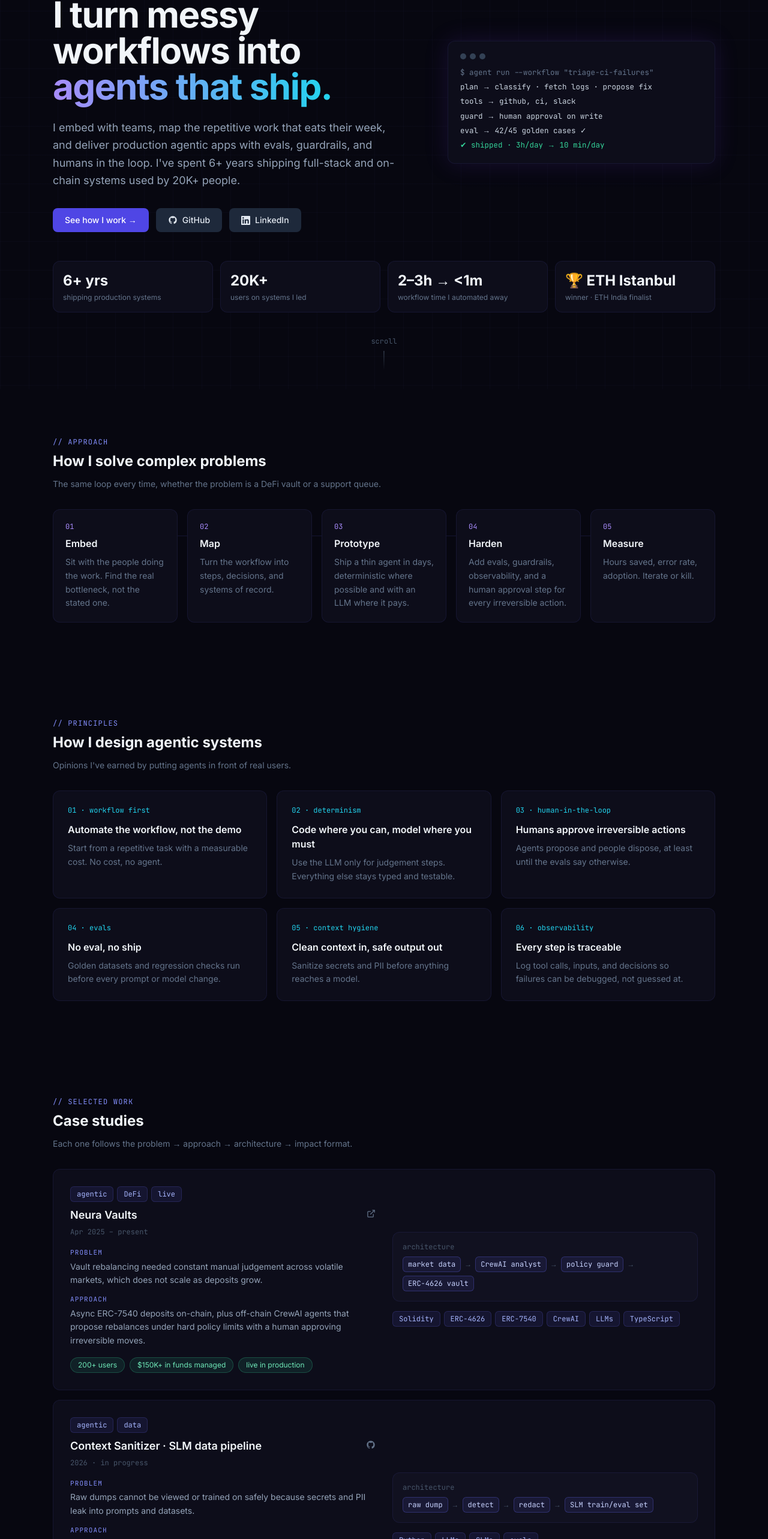
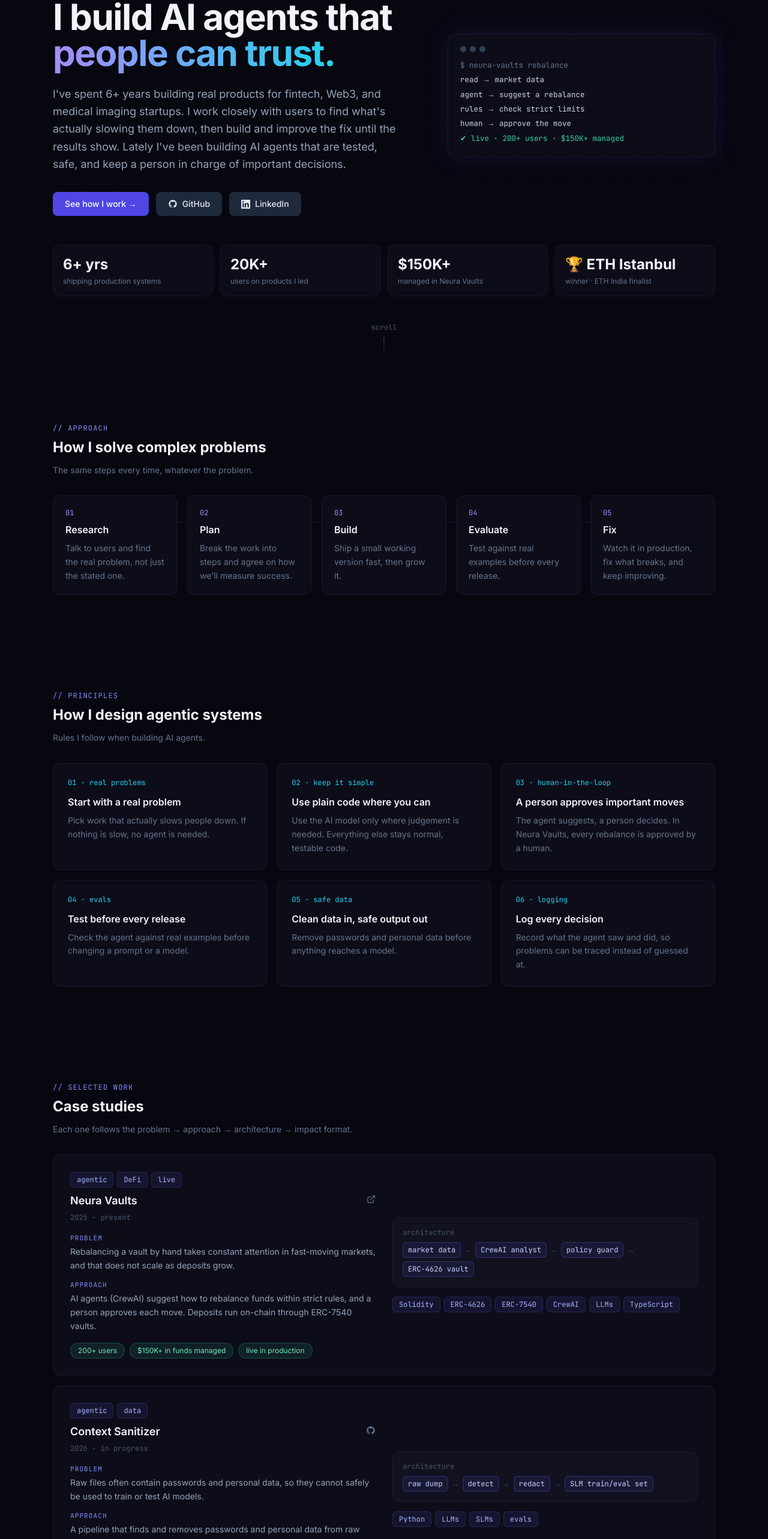
Before and after one commit to AamirAlam/portfolio-app, a Next.js app: page / in a window 1280 px wide. Shown: the part 174-2740 px from the top of the page at 60% size. Built offline with nearby package versions, Linux system fonts and the light colour scheme; no server answers.

Commit message:
Align portfolio copy with resume

```diff
--- a/components/Approach.tsx
+++ b/components/Approach.tsx
@@ -11,7 +11,7 @@
       <SectionHeader
         label="approach"
         title="How I solve complex problems"
-        sub="The same loop every time, whether the problem is a DeFi vault or a support queue."
+        sub="The same steps every time, whatever the problem."
       />
 
       <div className="relative grid gap-4 lg:grid-cols-5">
--- a/components/Principles.tsx
+++ b/components/Principles.tsx
@@ -11,7 +11,7 @@
       <SectionHeader
         label="principles"
         title="How I design agentic systems"
-        sub="Opinions I've earned by putting agents in front of real users."
+        sub="Rules I follow when building AI agents."
       />
 
       <div className="grid md:grid-cols-2 lg:grid-cols-3 gap-4">
--- a/content/approach.ts
+++ b/content/approach.ts
@@ -4,31 +4,31 @@
   body: string
 }
 
-// TODO(copy): the problem-solving loop — Embed · Map · Prototype · Harden · Measure.
+// The problem-solving loop — Research · Plan · Build · Evaluate · Fix.
 export const approach: ApproachStep[] = [
   {
-    id: 'embed',
-    title: 'Embed',
-    body: 'Sit with the people doing the work. Find the real bottleneck, not the stated one.',
+    id: 'research',
+    title: 'Research',
+    body: 'Talk to users and find the real problem, not just the stated one.',
   },
   {
-    id: 'map',
-    title: 'Map',
-    body: 'Turn the workflow into steps, decisions, and systems of record.',
+    id: 'plan',
+    title: 'Plan',
+    body: "Break the work into steps and agree on how we'll measure success.",
   },
   {
-    id: 'prototype',
-    title: 'Prototype',
-    body: 'Ship a thin agent in days, deterministic where possible and with an LLM where it pays.',
+    id: 'build',
+    title: 'Build',
+    body: 'Ship a small working version fast, then grow it.',
   },
   {
-    id: 'harden',
-    title: 'Harden',
-    body: 'Add evals, guardrails, observability, and a human approval step for every irreversible action.',
+    id: 'evaluate',
+    title: 'Evaluate',
+    body: 'Test against real examples before every release.',
   },
   {
-    id: 'measure',
-    title: 'Measure',
-    body: 'Hours saved, error rate, adoption. Iterate or kill.',
+    id: 'fix',
+    title: 'Fix',
+    body: 'Watch it in production, fix what breaks, and keep improving.',
   },
 ]
--- a/content/caseStudies.ts
+++ b/content/caseStudies.ts
@@ -15,12 +15,12 @@
   {
     slug: 'neura-vaults',
     name: 'Neura Vaults',
-    period: 'Apr 2025 – present',
+    period: '2025 – present',
     kind: ['agentic', 'DeFi', 'live'],
     problem:
-      'Vault rebalancing needed constant manual judgement across volatile markets, which does not scale as deposits grow.',
+      'Rebalancing a vault by hand takes constant attention in fast-moving markets, and that does not scale as deposits grow.',
     approach:
-      'Async ERC-7540 deposits on-chain, plus off-chain CrewAI agents that propose rebalances under hard policy limits with a human approving irreversible moves.',
+      'AI agents (CrewAI) suggest how to rebalance funds within strict rules, and a person approves each move. Deposits run on-chain through ERC-7540 vaults.',
     architecture: [
       'market data',
       'CrewAI analyst',
@@ -33,15 +33,15 @@
   },
   {
     slug: 'context-sanitizer',
-    name: 'Context Sanitizer · SLM data pipeline',
+    name: 'Context Sanitizer',
     period: '2026 · in progress',
     kind: ['agentic', 'data'],
     problem:
-      'Raw dumps cannot be viewed or trained on safely because secrets and PII leak into prompts and datasets.',
+      'Raw files often contain passwords and personal data, so they cannot safely be used to train or test AI models.',
     approach:
-      'A deterministic detect-then-redact pipeline sanitizes raw inputs before anything reaches a model. The first POC is live; work now is preparing training and test data for small-language-model training and evaluation.',
+      'A pipeline that finds and removes passwords and personal data from raw files, so the cleaned data can be used to train and test small AI models.',
     architecture: ['raw dump', 'detect', 'redact', 'SLM train/eval set'],
-    impact: ['First POC shipped', 'Building SLM train & eval datasets'],
+    impact: ['First version working', 'Preparing train & test data for small models'],
     stack: ['Python', 'LLMs', 'SLMs', 'evals'],
     links: { repo: 'https://github.com/AamirAlam/context-sanitizer' },
   },
@@ -51,12 +51,26 @@
     period: '2026 · in progress',
     kind: ['agentic', 'safety'],
     problem:
-      'LinkedIn job DMs and recruiter emails are a common vector for scams, and vetting each one by hand is slow and error-prone.',
+      'Fake recruiter messages and job posts are common on LinkedIn, and checking each one by hand is slow and easy to get wrong.',
     approach:
-      'An agent reads an incoming LinkedIn job message or email, reviews the job description and sender signals, and flags likely scams with its reasoning, keeping a human in the loop on the final call.',
+      'An AI agent reads recruiter messages and job posts and warns you about likely scams, explaining why. You make the final call.',
     architecture: ['job DM / email', 'agent review', 'risk signals', 'scam verdict'],
     impact: ['In active development'],
     stack: ['TypeScript', 'LLMs', 'agents', 'evals'],
     links: { repo: 'https://github.com/AamirAlam/LinkedInJobScamAgent' },
   },
+  {
+    slug: 'caliber',
+    name: 'Caliber',
+    period: '2026',
+    kind: ['agentic', 'treasury'],
+    problem:
+      'Letting AI agents manage funds is risky unless every action stays inside clear limits and can be reviewed later.',
+    approach:
+      'AI agents manage funds held as digital assets, but only within clear rules, and every action is logged for review.',
+    architecture: ['treasury funds', 'agent', 'rules check', 'logged action'],
+    impact: ['In development'],
+    stack: ['TypeScript', 'LLMs', 'agents'],
+    links: {},
+  },
 ]
--- a/content/experience.ts
+++ b/content/experience.ts
@@ -9,62 +9,72 @@
   tags: string[]
 }
 
-// Moved verbatim from Experience.tsx.
-// TODO(copy): rewrite bullets with an FDE lean — lead with the workflow that was
-// automated and the hours/errors saved, keep the Web3 context as proof of depth.
+// Matches the resume (FDE-1-b.pdf).
 export const jobs: Job[] = [
+  {
+    company: 'Autonom',
+    role: 'Senior Full Stack Engineer',
+    period: 'Dec 2025 — Present',
+    location: 'Remote',
+    color: 'text-indigo-400',
+    dot: 'bg-indigo-400',
+    bullets: [
+      'Found that liquidations failed when the network was busy because we relied on one provider; added automatic backup providers, cutting failed transactions by 70%',
+      'Building Rust and TypeScript services that read Solana blockchain data and execute trades in under 300ms',
+    ],
+    tags: ['Rust', 'TypeScript', 'Solana', 'DeFi'],
+  },
   {
     company: 'API3',
     role: 'Software Engineer',
-    period: 'Sep 2023 — Present',
+    period: 'Sep 2023 — Sep 2025',
     location: 'Remote',
     color: 'text-violet-400',
     dot: 'bg-violet-400',
     bullets: [
-      'Architected ecosystem platform using Nuxt3 + Nitro to showcase dApps — boosted developer engagement 25% in 3 months',
-      'Automated AAVE V2 & Compound V3 deployments via scripts and pipelines, cutting launch cycles by 30%',
-      'Built liquidation profit analytics scripts for builder bots, improving DeFi strategy accuracy by 20%',
+      'Built analytics that help trading bots spot profitable opportunities, improving accuracy by 20%, and rebuilt the data pipeline to make it 40% faster',
+      'Automated lending-protocol deployments so launches took 30% less time',
+      'Built a platform showcasing partner apps that raised developer engagement by 25%, and mentored two engineers',
     ],
-    tags: ['Nuxt3', 'Nitro', 'DeFi', 'TypeScript'],
+    tags: ['TypeScript', 'Nuxt', 'DeFi', 'Data pipelines'],
   },
   {
     company: 'QuickSwap',
-    role: 'Full Stack Engineer',
+    role: 'Senior Frontend Engineer',
     period: 'Aug 2022 — Sep 2023',
     location: 'Remote',
     color: 'text-cyan-400',
     dot: 'bg-cyan-400',
     bullets: [
-      'Optimized frontend with React Lazy Load and re-render minimization — load times improved 80%',
-      'Achieved 35% application speed boost through targeted React component optimization',
-      'Developed React components for QuickSwap V3, expanding functionality and growing active users 15%',
+      'Found what was slowing down the trading app and fixed it by loading pages only when needed, cutting load time by 80%',
+      'Built key parts of the QuickSwap V3 interface; active users grew by 15%',
     ],
     tags: ['React', 'TypeScript', 'DEX', 'Polygon'],
   },
   {
     company: 'Polkabridge',
-    role: 'Senior Full Stack Developer',
+    role: 'Full Stack Engineer',
     period: 'Jul 2021 — Aug 2022',
     location: 'Remote',
     color: 'text-emerald-400',
     dot: 'bg-emerald-400',
     bullets: [
-      'Led multichain AMM and yield systems for 20K+ users across Polygon, BSC, and Ethereum',
-      'Built P2P platform using MongoDB and Express with reusable React components',
-      'Architected Staking and Launchpad dApps — 200K+ trading volume, 30+ IDOs launched',
+      'Led development of trading and earning products across three blockchains, used by 20K+ users',
+      'Designed staking and token-launch products that hosted 30+ launches and $200K+ in volume',
+      'Built a peer-to-peer trading platform',
     ],
     tags: ['Solidity', 'React', 'MongoDB', 'Multichain'],
   },
   {
     company: 'Endovision Hong Kong',
-    role: 'Fullstack Developer',
+    role: 'Full Stack Developer',
     period: 'Jul 2020 — Jul 2021',
     location: 'Remote',
     color: 'text-amber-400',
     dot: 'bg-amber-400',
     bullets: [
-      'Developed frame sequence and area labeling features with PyQt5 — model accuracy from 45% to 87%',
-      'Built upload feature for AI experiment visualization, cutting integration time from 2-3 hours to under 1 minute',
+      "Built tools for labeling medical video, which improved the AI model's accuracy from 45% to 87%",
+      'Built an upload-and-preview tool that cut the time to test a new model from 2–3 hours to under 1 minute',
     ],
     tags: ['Python', 'PyQt5', 'ML', 'Computer Vision'],
   },
--- a/content/principles.ts
+++ b/content/principles.ts
@@ -4,36 +4,36 @@
   body: string
 }
 
-// TODO(copy): opinionated design principles for agentic systems.
+// Design principles for agentic systems.
 export const principles: Principle[] = [
   {
-    tag: 'workflow first',
-    title: 'Automate the workflow, not the demo',
-    body: 'Start from a repetitive task with a measurable cost. No cost, no agent.',
+    tag: 'real problems',
+    title: 'Start with a real problem',
+    body: 'Pick work that actually slows people down. If nothing is slow, no agent is needed.',
   },
   {
-    tag: 'determinism',
-    title: 'Code where you can, model where you must',
-    body: 'Use the LLM only for judgement steps. Everything else stays typed and testable.',
+    tag: 'keep it simple',
+    title: 'Use plain code where you can',
+    body: 'Use the AI model only where judgement is needed. Everything else stays normal, testable code.',
   },
   {
     tag: 'human-in-the-loop',
-    title: 'Humans approve irreversible actions',
-    body: 'Agents propose and people dispose, at least until the evals say otherwise.',
+    title: 'A person approves important moves',
+    body: 'The agent suggests, a person decides. In Neura Vaults, every rebalance is approved by a human.',
   },
   {
     tag: 'evals',
-    title: 'No eval, no ship',
-    body: 'Golden datasets and regression checks run before every prompt or model change.',
+    title: 'Test before every release',
+    body: 'Check the agent against real examples before changing a prompt or a model.',
   },
   {
-    tag: 'context hygiene',
-    title: 'Clean context in, safe output out',
-    body: 'Sanitize secrets and PII before anything reaches a model.',
+    tag: 'safe data',
+    title: 'Clean data in, safe output out',
+    body: 'Remove passwords and personal data before anything reaches a model.',
   },
   {
-    tag: 'observability',
-    title: 'Every step is traceable',
-    body: 'Log tool calls, inputs, and decisions so failures can be debugged, not guessed at.',
+    tag: 'logging',
+    title: 'Log every decision',
+    body: 'Record what the agent saw and did, so problems can be traced instead of guessed at.',
   },
 ]
--- a/content/profile.ts
+++ b/content/profile.ts
@@ -22,27 +22,26 @@
 export const profile: Profile = {
   name: 'Aamir Alam',
   role: 'Forward Deployed Engineer',
-  focus: 'Agentic systems & workflow automation',
-  // TODO(copy): headline — the gradient span wraps the final two words.
-  headline: 'I turn messy workflows into agents that ship.',
-  // TODO(copy): lead — uses only existing figures (6+ yrs, 20K+ users).
-  lead: "I embed with teams, map the repetitive work that eats their week, and deliver production agentic apps with evals, guardrails, and humans in the loop. I've spent 6+ years shipping full-stack and on-chain systems used by 20K+ people.",
+  focus: 'Agentic systems & full stack',
+  // The gradient span wraps the final three words.
+  headline: 'I build AI agents that people can trust.',
+  lead: "I've spent 6+ years building real products for fintech, Web3, and medical imaging startups. I work closely with users to find what's actually slowing them down, then build and improve the fix until the results show. Lately I've been building AI agents that are tested, safe, and keep a person in charge of important decisions.",
   status: 'Open to FDE roles',
-  // Only impact figures already present on the site — never invented.
+  // Only figures from the resume — never invented.
   metrics: [
     { value: '6+ yrs', label: 'shipping production systems' },
-    { value: '20K+', label: 'users on systems I led' },
-    { value: '2–3h → <1m', label: 'workflow time I automated away' },
+    { value: '20K+', label: 'users on products I led' },
+    { value: '$150K+', label: 'managed in Neura Vaults' },
     { value: '🏆 ETH Istanbul', label: 'winner · ETH India finalist' },
   ],
-  // TODO(copy): agentRun — lines rendered in the hero "terminal" card.
+  // Lines rendered in the hero "terminal" card — the Neura Vaults flow.
   agentRun: [
-    '$ agent run --workflow "triage-ci-failures"',
-    'plan   → classify · fetch logs · propose fix',
-    'tools  → github, ci, slack',
-    'guard  → human approval on write',
-    'eval   → 42/45 golden cases ✓',
-    '✔ shipped · 3h/day → 10 min/day',
+    '$ neura-vaults rebalance',
+    'read   → market data',
+    'agent  → suggest a rebalance',
+    'rules  → check strict limits',
+    'human  → approve the move',
+    '✔ live · 200+ users · $150K+ managed',
   ],
   email: 'aamiralam1991@gmail.com',
   links: {
@@ -57,11 +56,11 @@
     // TODO(copy): SEO wording.
     title: 'Aamir Alam — Forward Deployed Engineer',
     description:
-      'Forward Deployed Engineer building production agentic systems and automating repetitive workflows. 6+ years shipping full-stack and on-chain systems used by 20K+ people. ETH Istanbul winner, ETH India finalist.',
+      'Forward Deployed Engineer with 6+ years building real products for fintech, Web3, and medical imaging startups. Now building AI agents that are tested, safe, and keep a person in charge. ETHGlobal Istanbul winner, ETHIndia finalist.',
     keywords: [
       'Forward Deployed Engineer',
       'Agentic systems',
-      'Workflow automation',
+      'AI agents',
       'LLM agents',
       'Full Stack',
       'Web3',
--- a/content/skills.ts
+++ b/content/skills.ts
@@ -6,37 +6,36 @@
 }
 
 // Regrouped for the agentic stack: Agentic & AI leads, with Backend & Data,
-// Frontend, Smart Contracts and Infrastructure as supporting depth.
+// Frontend, Blockchain and Infrastructure as supporting depth.
 export const categories: SkillCategory[] = [
   {
-    // TODO(copy): expand the agentic toolkit as the case studies firm up.
     label: 'Agentic & AI',
     icon: '◆',
     color: 'text-indigo-400',
-    skills: ['CrewAI', 'LLMs', 'Evals', 'RAG', 'Prompt Engineering', 'Python'],
+    skills: ['AI agents (CrewAI)', 'LLMs', 'Testing & evals', 'RAG', 'Python'],
   },
   {
     label: 'Backend & Data',
     icon: '⬟',
     color: 'text-emerald-400',
-    skills: ['Node.js', 'Express.js', 'Kafka', 'Postgres', 'MongoDB', 'Temporal'],
+    skills: ['TypeScript', 'Node.js', 'Rust', 'GraphQL', 'PostgreSQL', 'MongoDB'],
   },
   {
     label: 'Frontend',
     icon: '◈',
     color: 'text-cyan-400',
-    skills: ['React', 'Next.js', 'TypeScript', 'Tailwind CSS', 'Redux', 'GraphQL'],
+    skills: ['React', 'Next.js', 'Nuxt', 'Tailwind CSS', 'Jest', 'Playwright'],
   },
   {
-    label: 'Smart Contracts',
+    label: 'Blockchain',
     icon: '⬡',
     color: 'text-violet-400',
-    skills: ['Solidity', 'Foundry', 'Hardhat', 'Ethers.js', 'ERC-4626', 'ERC-7540'],
+    skills: ['Solidity', 'Ethereum', 'Solana', 'Ethers.js', 'ERC-4626', 'ERC-7540'],
   },
   {
     label: 'Infrastructure',
     icon: '◎',
     color: 'text-amber-400',
-    skills: ['Docker', 'AWS', 'GCP', 'CI/CD', 'Git', 'Nuxt3'],
+    skills: ['Docker', 'AWS', 'GCP', 'CI/CD', 'Git'],
   },
 ]
```
Also changed, not shown: content/achievements.ts (+5 -5 lines).
